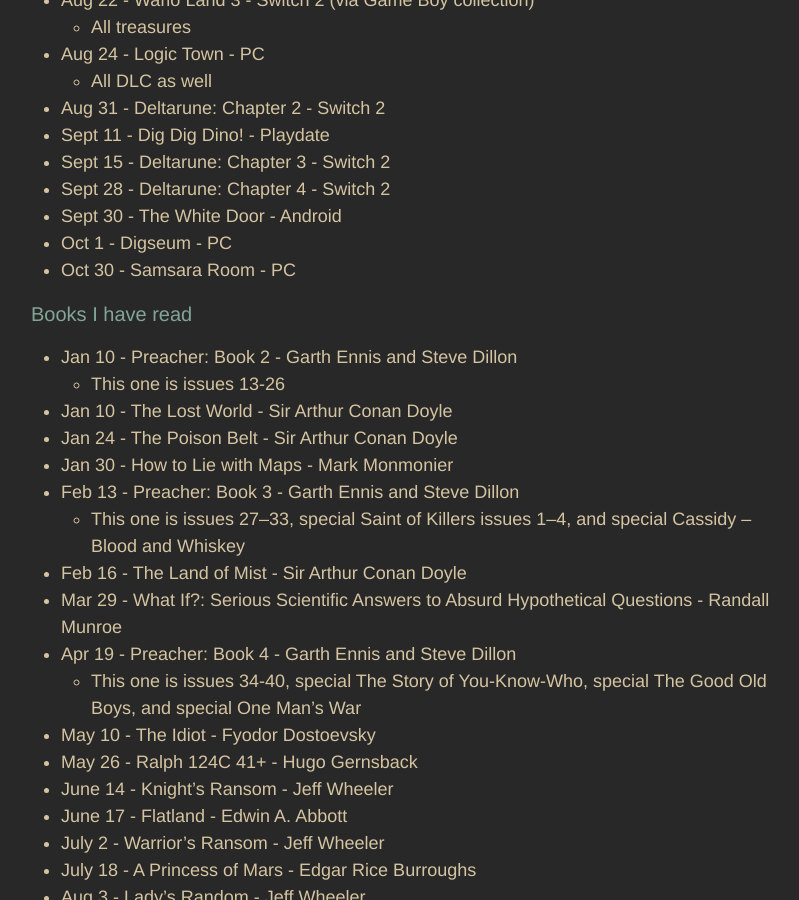
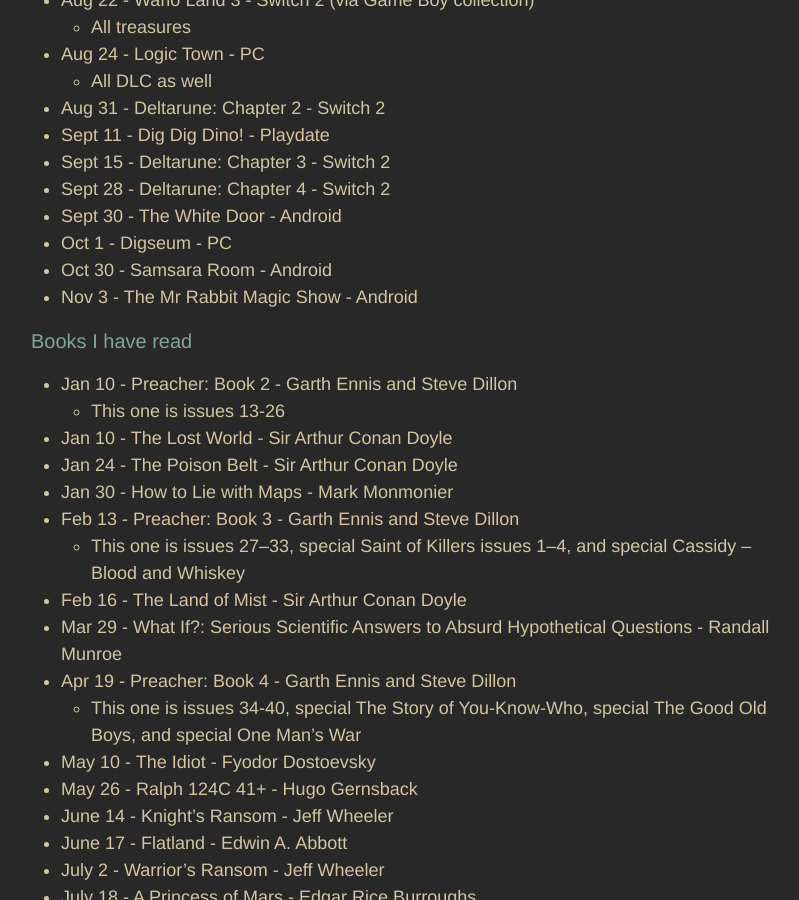
Before and after one commit to adkinsrs/sadkins_site, a Jekyll site: the page built from misc.md, in a window 1280 px wide and 900 px high, scrolled down 1112 px. Shown: the whole window, without its empty margins (239-1038 px from the left). Built offline with Jekyll 4.4.1, drawn with Linux system fonts in a browser that asks for light colours.

```diff
--- a/misc.md
+++ b/misc.md
@@ -48,7 +48,8 @@
 * Sept 28 - Deltarune: Chapter 4 - Switch 2
 * Sept 30 - The White Door - Android
 * Oct 1 - Digseum - PC
-* Oct 30 - Samsara Room - PC
+* Oct 30 - Samsara Room - Android
+* Nov 3 - The Mr Rabbit Magic Show - Android
 
 ### Books I have read
 
```
